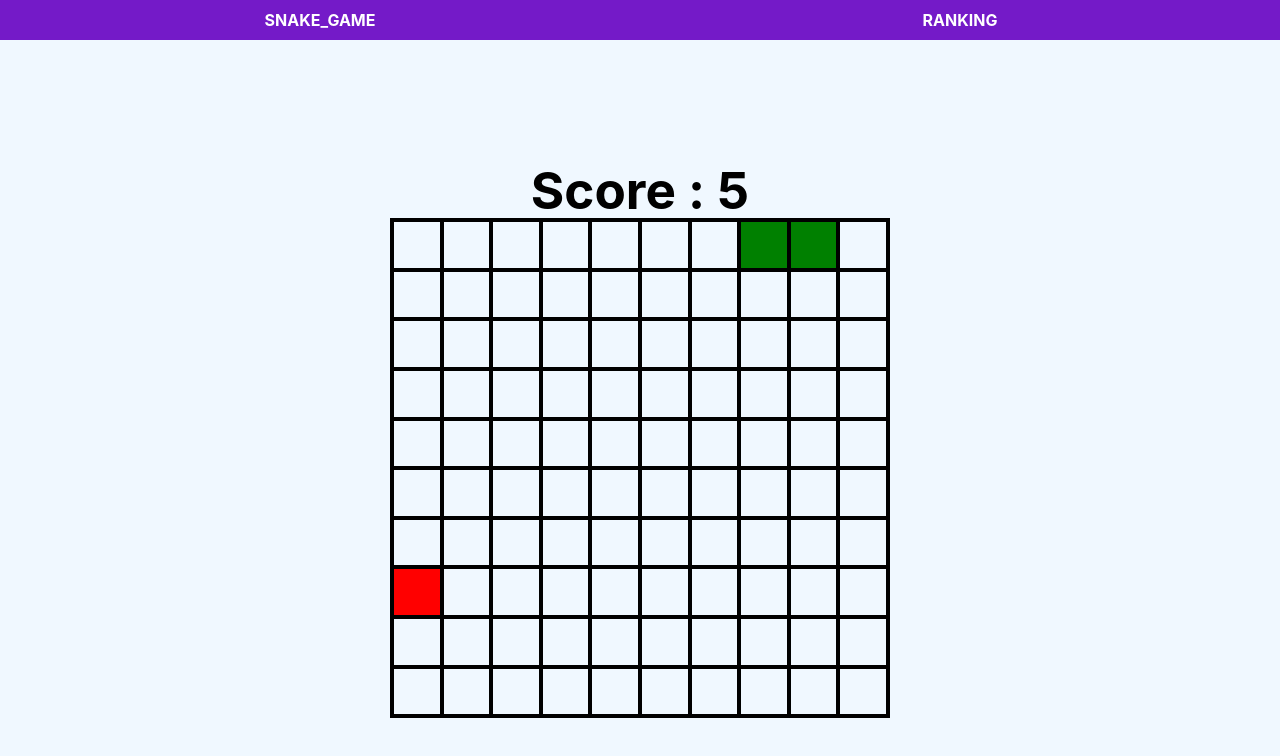
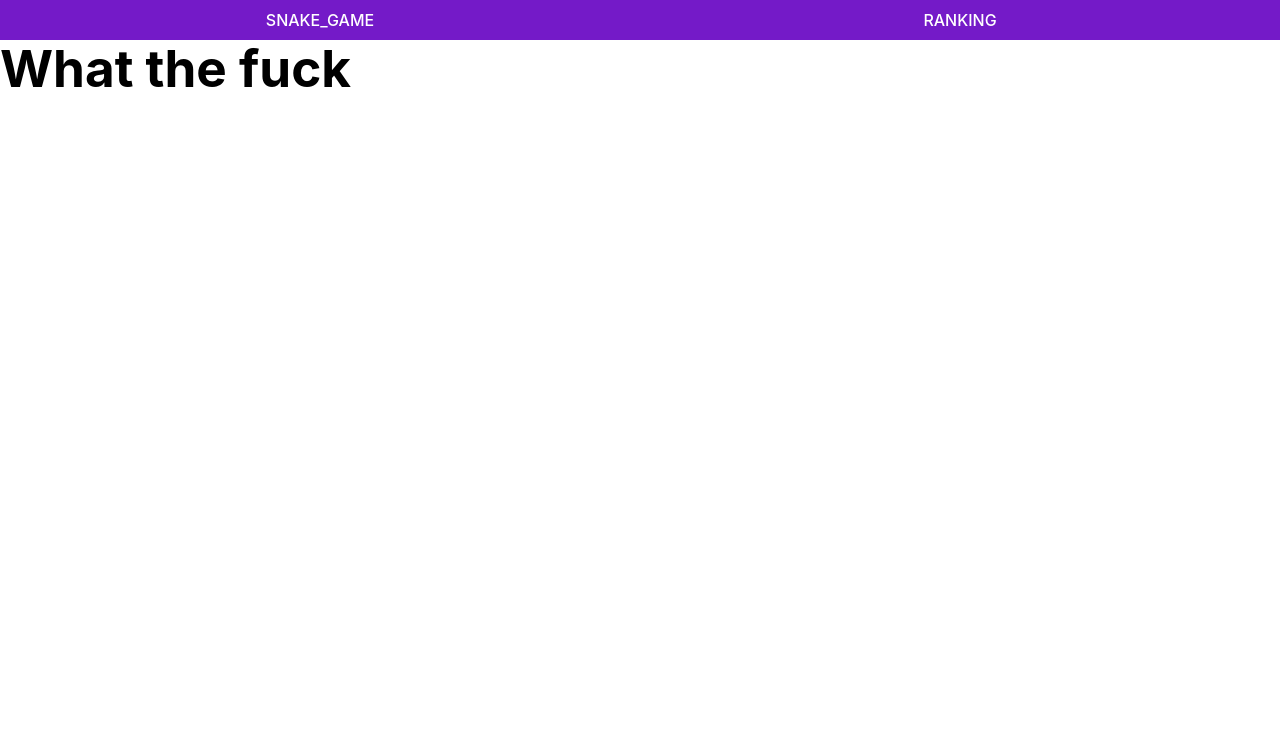
Before and after one commit to Sagar-Pant-2k2/REACT_SNAKE_GAME, a React (Vite) app: page /register in a window 1280 px wide. Shown: the top 756 px of the page. Built offline with nearby package versions, Linux system fonts and the light colour scheme.

Commit message:
setup routes

```diff
--- a/src/App.jsx
+++ b/src/App.jsx
@@ -4,17 +4,25 @@ import {SnakeGameContextProvider,SnakeGameContext} from './context/GameContext';
 import Nav from "./components/Nav/Nav";
 import Register from "./components/Register/Register";
 import RankList from "./components/ranking/Ranking";
+import { BrowserRouter,Routes,Route} from 'react-router-dom';
 
 
 const App = ()=>{
 
   return (
     <SnakeGameContextProvider>
+      <BrowserRouter>
       <Nav/>
+        <Routes>
+          <Route path="register" element={<Register/>}></Route>
+          <Route path="/game" element={<Main></Main>}></Route>
+          <Route path="/ranklist" element={<RankList/>}></Route>
+        </Routes>
 
-      {/* <Register></Register> */}
-      <Main></Main>
-      {/* <RankList/> */}
+
+
+
+      </BrowserRouter>
     </SnakeGameContextProvider>
   );
 }
--- a/src/components/Nav/Nav.jsx
+++ b/src/components/Nav/Nav.jsx
@@ -1,5 +1,5 @@
 import styled from 'styled-components'
-
+import { Link } from 'react-router-dom'
 const Nav = styled.div`
 width:100vw;
 height:40px;
@@ -26,7 +26,7 @@ const Left = styled.div`
 export default ()=>{
     return(
     <Nav>
-        <Left style={{cursor:"pointer"}}>SNAKE_GAME</Left>
-        <Right><span style={{cursor:"pointer"}}>RANKING</span></Right>
+        <Left style={{cursor:"pointer"}}><Link to="/game">SNAKE_GAME</Link></Left>
+        <Right><span style={{cursor:"pointer"}}><Link to={"/ranklist"}>RANKING</Link></span></Right>
     </Nav>)
 }
--- a/src/components/Register/Register.jsx
+++ b/src/components/Register/Register.jsx
@@ -21,19 +21,17 @@ const Container = styled.div`
 `
 export default () =>{
     return (
-        <Main>
-            <Container>
-                <h2>Enter your name</h2>
-                <form>
-                    <div style={{margin:"10px"}}>
-                    <TextField label="UserName" required/>
-                    </div>
+        <h1>What the fuck</h1>
+            // <Container>
+            //     <h2>Enter your name</h2>
+            //     <form>
+            //         <div style={{margin:"10px"}}>
+            //         <TextField label="UserName" required/>
+            //         </div>
+            //         <Button>Play</Button>
+            //     </form>
 
+            // </Container>
 
-                    <Button>Play</Button>
-                </form>
-
-            </Container>
-        </Main>
     )
 }
--- a/src/context/GameReducer.jsx
+++ b/src/context/GameReducer.jsx
@@ -36,6 +36,7 @@ const handleMoveSnake = (state,action)=>{
             }
             if(state.direction==='Left') {
                 newSnakePosition--;
+                if(newSnakePosition%10==9) newSnakePosition+=10;
             }
             if(state.direction==='Down') {
                 newSnakePosition+=10;
--- a/src/index.css
+++ b/src/index.css
@@ -20,11 +20,11 @@
 
 a {
   font-weight: 500;
-  color: #646cff;
+  color: white;
   text-decoration: inherit;
 }
 a:hover {
-  color: #535bf2;
+ color: white;
 }
 
 body {
```
